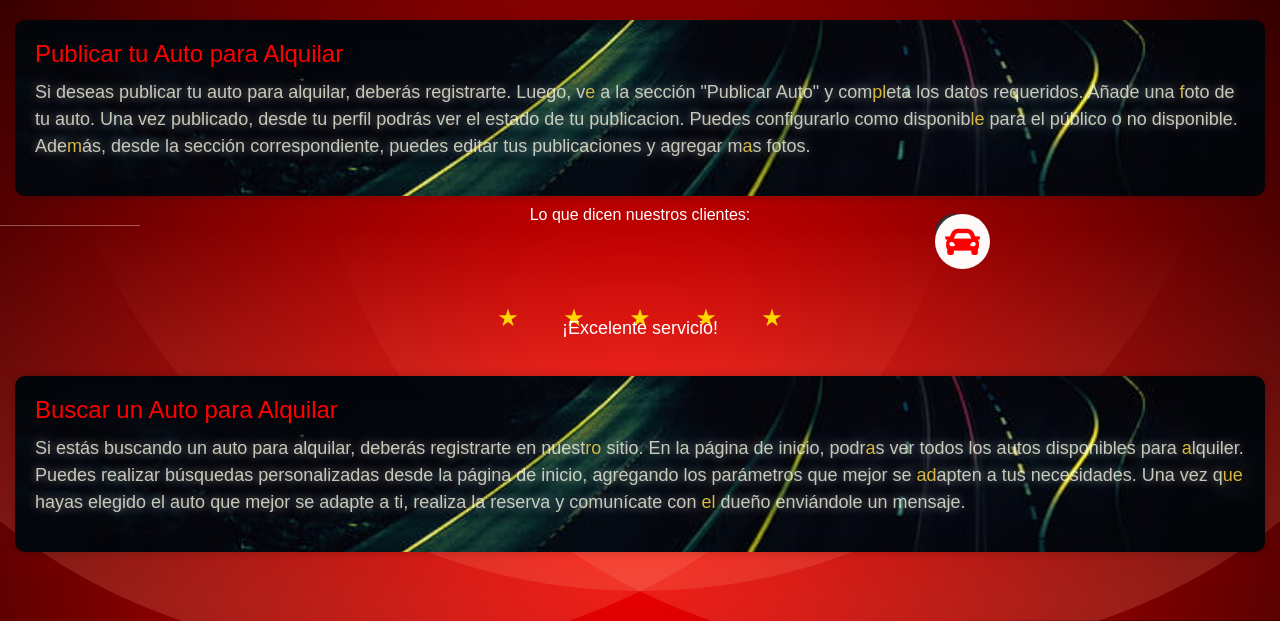
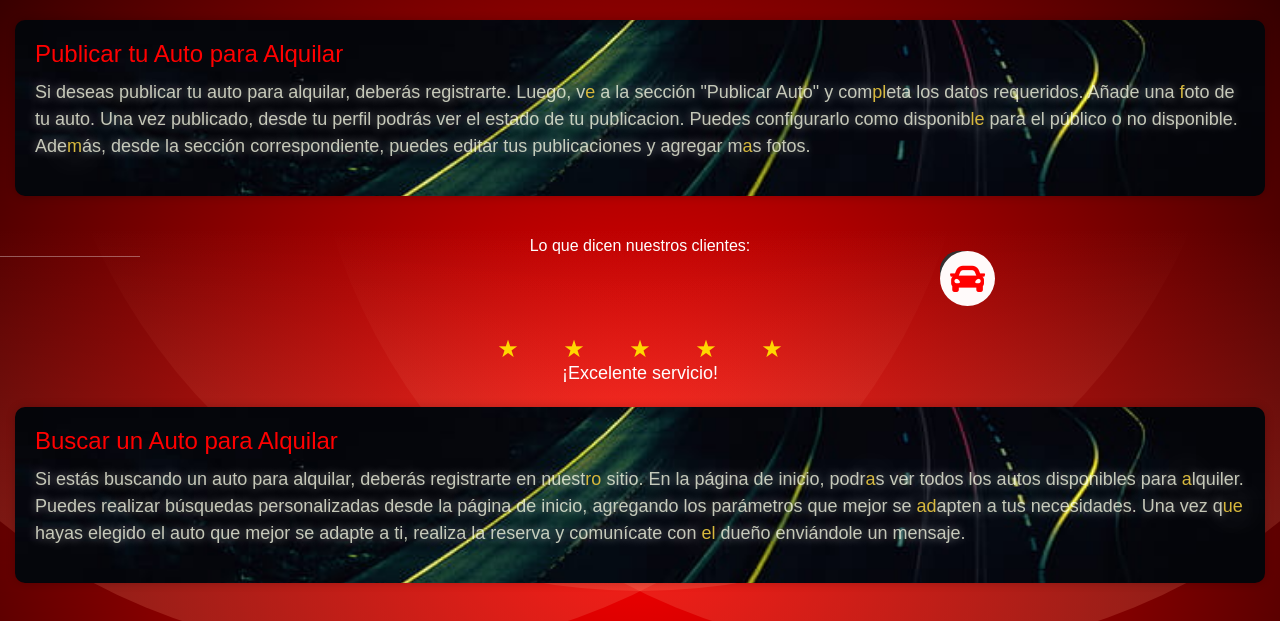
Before and after one commit to nachofen/rent_agile, a Flask app: page /como-funciona in a window 1280 px wide; the page is wider, and only the part inside the window is pictured. Shown: the part 69-690 px from the top of that part. Run offline with Flask 3, Linux system fonts and the light colour scheme; some libraries are stand-ins or nearby versions; some web fonts are replaced.

Commit message:
adjustment of certain margins

```diff
--- a/website/static/css/style3.css
+++ b/website/static/css/style3.css
@@ -193,7 +193,7 @@
   background-color: #f5f5f5;
   border: 1px solid #ddd;
   padding: 20px;
-  margin: 10px;
+  margin: 150px;
   border-radius: 15px;
   box-shadow: 0 2px 4px rgba(0, 0, 0, 0.1);
   transition: transform 0.2s;
@@ -396,15 +396,15 @@
   color: #fff;
 }
 
-.testimonial-title {
+.testimonial-title-in {
   text-align: center;
   font-size: 16px;
   color: white;
   position: relative;
-  margin-top: -11px;
+  margin-top: 40px;
 }
 
-.testimonial-title::before {
+.testimonial-title-in::before {
   content: "";
   position: absolute;
   top: 100%;
@@ -430,6 +430,7 @@
   position: absolute;
   top: 50%;
   left: 50%;
+  margin-top:45px;
   transform: translate(-50%, -50%);
   text-align: center;
   width: 100%;
@@ -521,10 +522,10 @@
   display: none;
 }
 
-.menu {
+.menu{
   position: absolute;
-  top: 283px; /*  conjunto de botones hacia abajo */
-  left: 935px; /*  posición horizontal del conjunto */
+  top: 320px; /*  conjunto de botones hacia abajo */
+  left: 940px; /*  posición horizontal del conjunto */
 }
 
 #toggle-btn,
--- a/website/static/css/style4.css
+++ b/website/static/css/style4.css
@@ -46,7 +46,6 @@
     opacity: 0;
     animation: title-fade-in 3s forwards, title-slide-in 5s forwards;
 }
-
 @keyframes fade-in {
     from {
         opacity: 0;
--- a/website/templates/como-funciona.html
+++ b/website/templates/como-funciona.html
@@ -24,7 +24,7 @@
     </p>
 </div>
                     <!-- Slider frases clientes -->
-                    <h3 class="testimonial-title">Lo que dicen nuestros clientes:</h3>
+                    <h3 class="testimonial-title-in">Lo que dicen nuestros clientes:</h3>
 
                         <div class="testimonial-slider">
                             <div class="testimonial-slide">
@@ -76,7 +76,7 @@
           realiza la reserva y comunícate con <span>el</span> dueño enviándole un mensaje.
     </p>
 </div>
-<br> <br>
+<br><br>
 <div class="menu">
     <a href="/login">
       <i class="fas fa-user-plus""></i>
```
